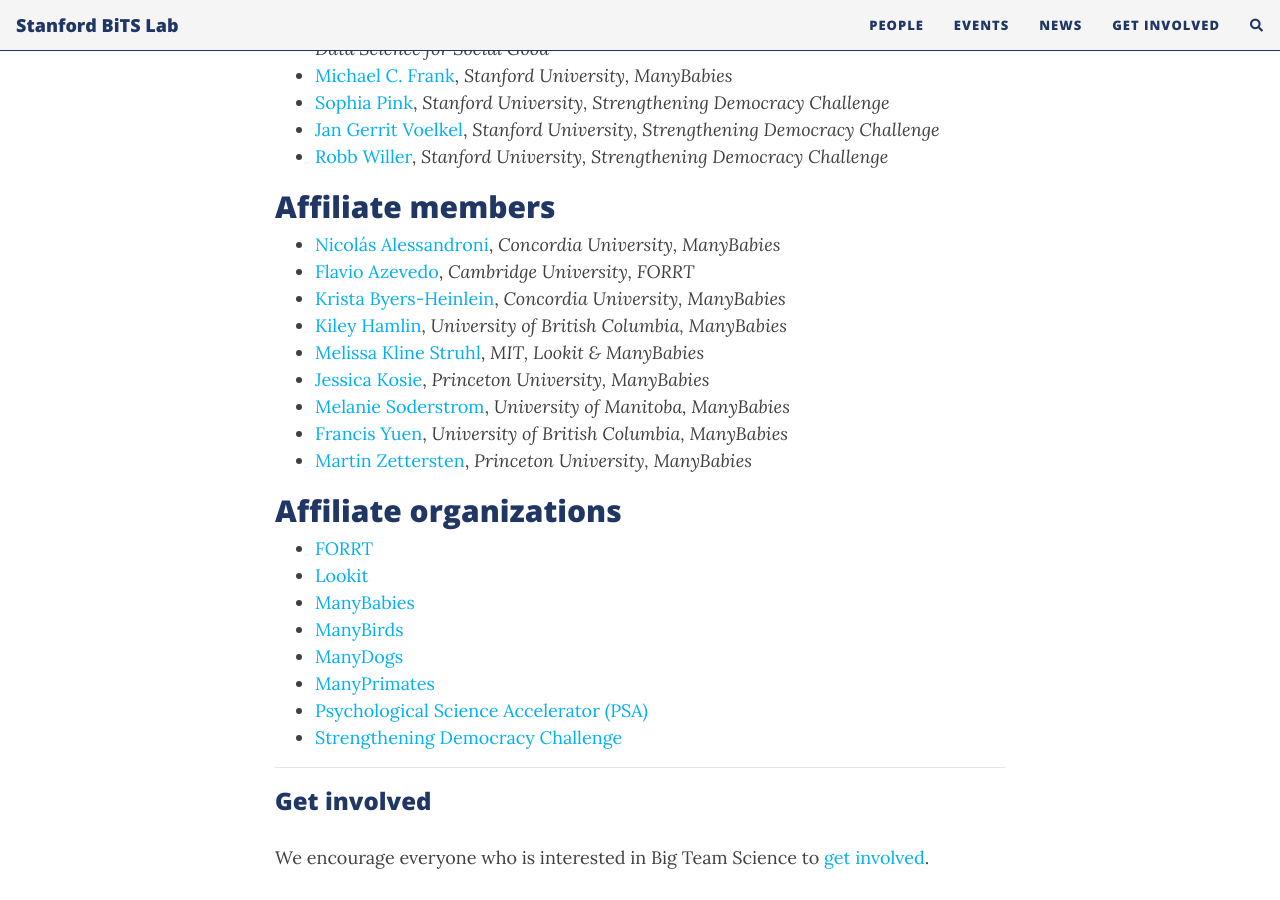
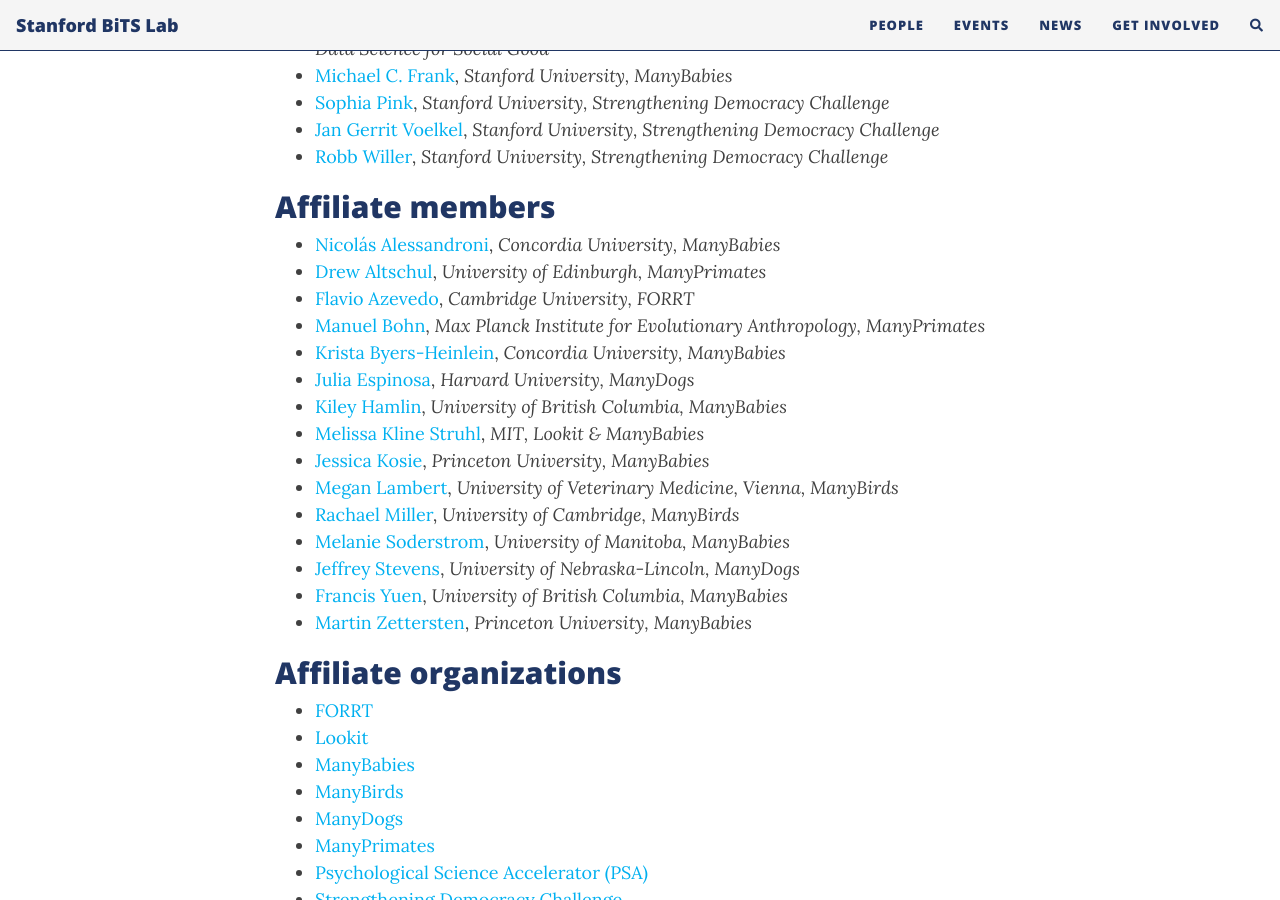
Before and after one commit to heidibaum/bigteamsciencelab.github.io, a Jekyll site: the page built from people.md, in a window 1280 px wide and 900 px high, scrolled down 707 px. Built offline with Jekyll 4.4.1, drawn with Linux system fonts in a browser that asks for light colours; nearby versions of some CDN libraries; comment, search, counter and statistics services are not loaded.

Commit message:
Update people.md

```diff
--- a/people.md
+++ b/people.md
@@ -20,12 +20,18 @@
 
 ## Affiliate members
 * [Nicolás Alessandroni](http://infantresearch.ca/team), *Concordia University, ManyBabies*
+* [Drew Altschul](https://www.ed.ac.uk/profile/drewmaltschul), *University of Edinburgh, ManyPrimates*
 * [Flavio Azevedo](http://flavioazevedo.com/about), *Cambridge University, FORRT*
+* [Manuel Bohn](https://manuelbohn.github.io/), *Max Planck Institute for Evolutionary Anthropology, ManyPrimates*
 * [Krista Byers-Heinlein](https://www.concordia.ca/artsci/psychology/faculty.html?fpid=krista-byers-heinlein), *Concordia University, ManyBabies*
+* [Julia Espinosa](https://sites.google.com/view/jespinosa), *Harvard University, ManyDogs*
 * [Kiley Hamlin](https://psych.ubc.ca/profile/kiley-hamlin/), *University of British Columbia, ManyBabies*
 * [Melissa Kline Struhl](http://www.melissaklinestruhl.com), *MIT, Lookit & ManyBabies*
 * [Jessica Kosie](https://jkosie.github.io), *Princeton University, ManyBabies*
+* [Megan Lambert](https://www.researchgate.net/profile/Megan-Lambert), *University of Veterinary Medicine, Vienna, ManyBirds*
+* [Rachael Miller](https://www.drrachaelmiller.com/), *University of Cambridge, ManyBirds*
 * [Melanie Soderstrom](https://home.cc.umanitoba.ca/~soderstr/), *University of Manitoba, ManyBabies*
+* [Jeffrey Stevens](https://dogcog.unl.edu/people), *University of Nebraska-Lincoln, ManyDogs*
 * [Francis Yuen](https://cic.psych.ubc.ca/), *University of British Columbia, ManyBabies*
 * [Martin Zettersten](https://mzettersten.github.io), *Princeton University, ManyBabies*
 
```
